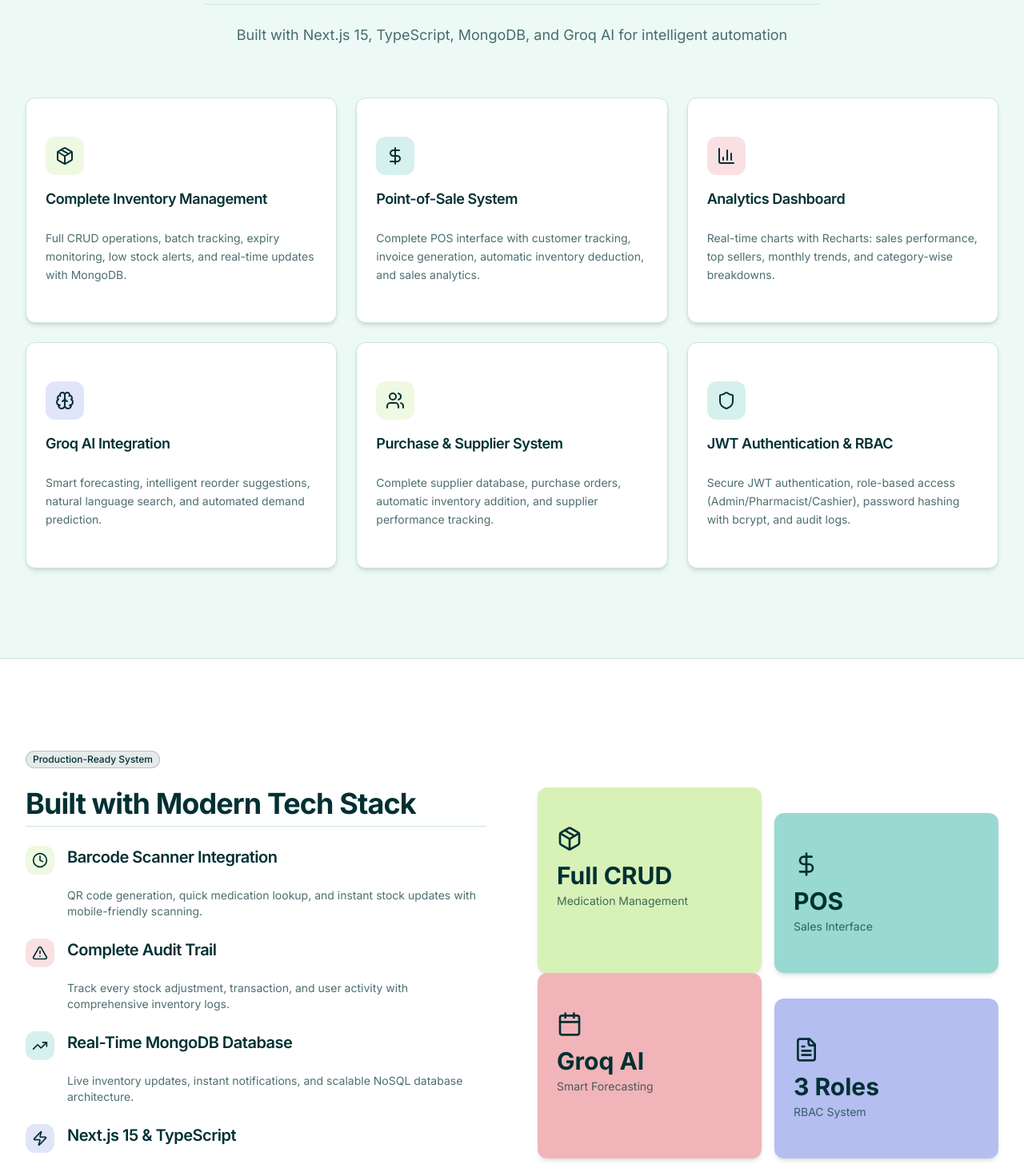
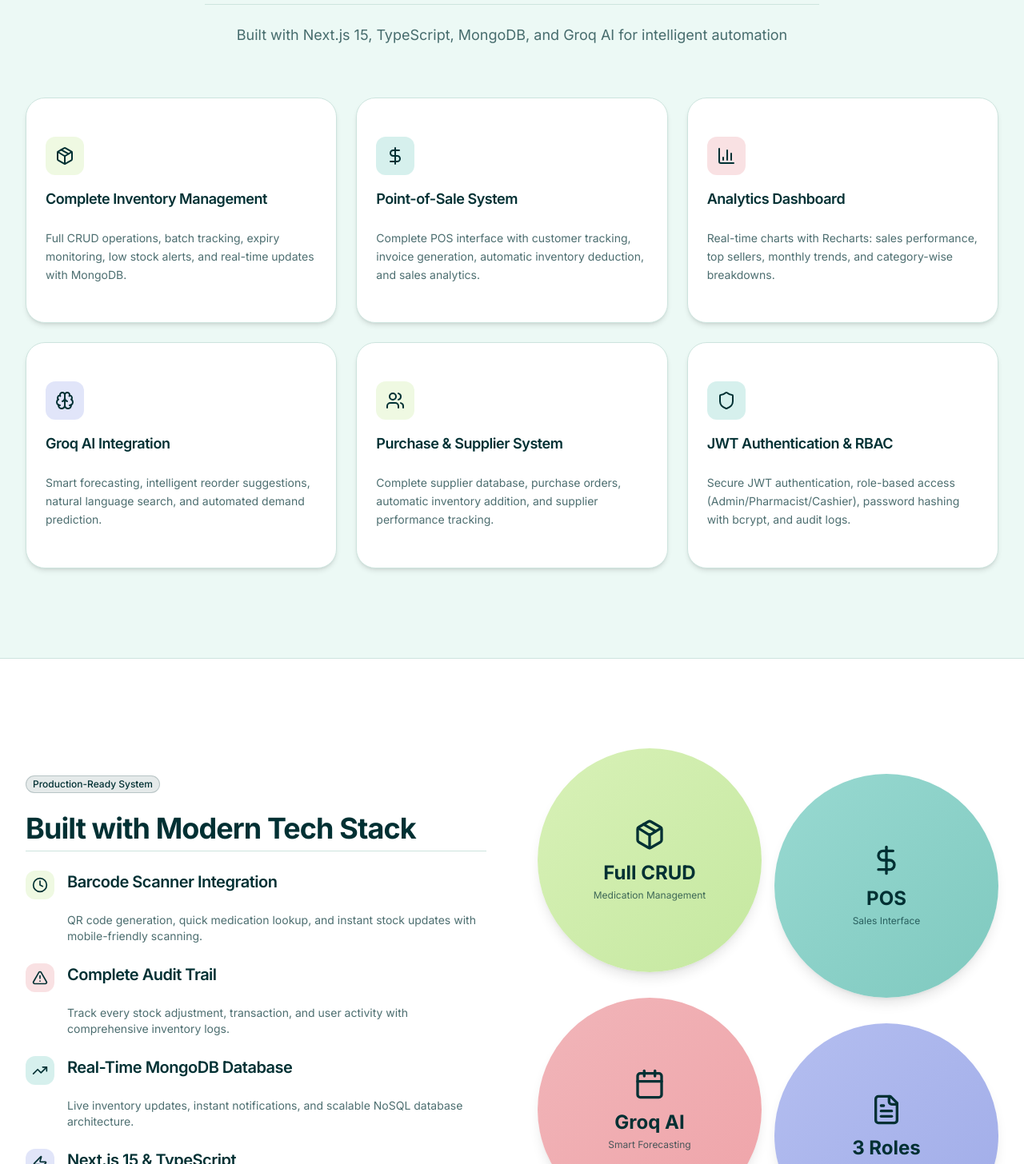
Before and after one commit to BubbleNowrin/Pharmacy-Inventory-Management, a Next.js app: page / in a window 1280 px wide. Shown: the part 1154-2610 px from the top of the page at 80% size. Built offline with nearby package versions, Linux system fonts and the light colour scheme.

Commit message:
homepage updated

```diff
--- a/src/app/page.tsx
+++ b/src/app/page.tsx
@@ -1,3 +1,5 @@
+"use client";
+
 import Link from "next/link";
 import { Button } from "@/components/ui/button";
 import { Card, CardContent, CardDescription, CardHeader, CardTitle } from "@/components/ui/card";
@@ -24,6 +26,111 @@
 export default function Home() {
   return (
     <div className="min-h-screen bg-background flex flex-col">
+      <style jsx global>{`
+        @keyframes fadeInUp {
+          from {
+            opacity: 0;
+            transform: translateY(40px);
+          }
+          to {
+            opacity: 1;
+            transform: translateY(0);
+          }
+        }
+
+        @keyframes fadeInLeft {
+          from {
+            opacity: 0;
+            transform: translateX(-40px);
+          }
+          to {
+            opacity: 1;
+            transform: translateX(0);
+          }
+        }
+
+        @keyframes fadeInRight {
+          from {
+            opacity: 0;
+            transform: translateX(40px);
+          }
+          to {
+            opacity: 1;
+            transform: translateX(0);
+          }
+        }
+
+        @keyframes float {
+          0%, 100% {
+            transform: translateY(0px) rotate(0deg);
+          }
+          50% {
+            transform: translateY(-25px) rotate(8deg);
+          }
+        }
+
+        @keyframes floatSlow {
+          0%, 100% {
+            transform: translateY(0px) rotate(0deg);
+          }
+          50% {
+            transform: translateY(-20px) rotate(-5deg);
+          }
+        }
+
+        .animate-fadeInUp {
+          animation: fadeInUp 1s ease-out forwards;
+        }
+
+        .animate-fadeInLeft {
+          animation: fadeInLeft 1s ease-out forwards;
+        }
+
+        .animate-fadeInRight {
+          animation: fadeInRight 1s ease-out forwards;
+        }
+
+        .animate-float {
+          animation: float 4s ease-in-out infinite;
+        }
+
+        .animate-floatSlow {
+          animation: floatSlow 5s ease-in-out infinite;
+        }
+
+        .delay-100 {
+          animation-delay: 0.15s;
+        }
+
+        .delay-200 {
+          animation-delay: 0.3s;
+        }
+
+        .delay-300 {
+          animation-delay: 0.45s;
+        }
+
+        .delay-400 {
+          animation-delay: 0.6s;
+        }
+
+        .delay-500 {
+          animation-delay: 0.75s;
+        }
+
+        .delay-600 {
+          animation-delay: 0.9s;
+        }
+
+        /* Ensure animations play on page load */
+        .animate-on-scroll {
+          opacity: 0;
+        }
+
+        .animate-on-scroll.visible {
+          animation: fadeInUp 1s ease-out forwards;
+        }
+      `}</style>
       {/* Navigation / Header */}
       <header className="sticky top-0 z-50 w-full border-b border-border bg-white/80 backdrop-blur-md">
         <div className="container mx-auto px-6 lg:px-8 h-20 flex items-center justify-between">
@@ -58,34 +165,35 @@
         {/* Hero Section */}
         <section className="relative py-16 lg:py-24 overflow-hidden">
           <div className="absolute inset-0 bg-gradient-to-br from-contrast-lime/20 via-background to-contrast-teal/20"></div>
+
           <div className="container mx-auto px-6 lg:px-8 relative z-10">
             <div className="grid lg:grid-cols-2 gap-12 items-center">
               <div className="space-y-8">
-                <Badge className="bg-primary/10 text-primary border-primary/20 hover:bg-primary/20">
+                <Badge className="bg-primary/10 text-primary border-primary/20 hover:bg-primary/20 animate-fadeInUp">
                   <Sparkles className="h-3 w-3 mr-1" />
                   AI-Powered with Groq API
                 </Badge>
-                <h1 className="text-4xl md:text-5xl lg:text-6xl font-bold text-primary leading-tight">
+                <h1 className="text-4xl md:text-5xl lg:text-6xl font-bold text-primary leading-tight animate-fadeInUp delay-100">
                   Complete Pharmacy Inventory Management System
                 </h1>
-                <p className="text-lg md:text-xl text-foreground/70 leading-relaxed">
+                <p className="text-lg md:text-xl text-foreground/70 leading-relaxed animate-fadeInUp delay-200">
                   Full-featured inventory management with AI forecasting, barcode scanning, and real-time analytics.
                   Built with Next.js 15, MongoDB, and Groq AI for intelligent stock predictions.
                 </p>
-                <div className="flex flex-col sm:flex-row gap-4">
+                <div className="flex flex-col sm:flex-row gap-4 animate-fadeInUp delay-300">
                   <Link href="/register">
-                    <Button size="lg" className="bg-primary hover:bg-primary/90 text-primary-foreground shadow-lg w-full sm:w-auto">
+                    <Button size="lg" className="bg-primary hover:bg-primary/90 text-primary-foreground shadow-lg w-full sm:w-auto hover:scale-105 transition-transform duration-300">
                       Start Free Trial
                       <ArrowRight className="ml-2 h-5 w-5" />
                     </Button>
                   </Link>
                   <Link href="/login">
-                    <Button size="lg" variant="outline" className="border-primary/20 text-primary hover:bg-primary/5 w-full sm:w-auto">
+                    <Button size="lg" variant="outline" className="border-primary/20 text-primary hover:bg-primary/5 w-full sm:w-auto hover:scale-105 transition-transform duration-300">
                       View Demo Dashboard
                     </Button>
                   </Link>
                 </div>
-                <div className="pt-6 flex flex-wrap items-center gap-6 text-sm">
+                <div className="pt-6 flex flex-wrap items-center gap-6 text-sm animate-fadeInUp delay-400">
                   <div className="flex items-center gap-2 text-foreground/70">
                     <CheckCircle2 className="h-5 w-5 text-primary" />
                     <span>No credit card required</span>
@@ -98,7 +206,7 @@
               </div>
 
               {/* Dashboard Preview */}
-              <div className="relative mx-auto w-full max-w-[600px] lg:max-w-none">
+              <div className="relative mx-auto w-full max-w-[600px] lg:max-w-none animate-fadeInRight delay-300">
                 <div className="relative rounded-2xl bg-white/50 backdrop-blur-sm p-3 shadow-2xl border border-border">
                   <div className="rounded-xl bg-white shadow-lg overflow-hidden border border-border">
                     <div className="w-full aspect-[16/10] bg-background flex flex-col">
@@ -155,19 +263,19 @@
         <section className="py-12 bg-white border-y border-border">
           <div className="container mx-auto px-6 lg:px-8">
             <div className="grid grid-cols-2 md:grid-cols-4 gap-8">
-              <div className="text-center">
+              <div className="text-center animate-fadeInUp">
                 <div className="text-3xl md:text-4xl font-bold text-primary mb-2">3 Roles</div>
                 <div className="text-sm text-foreground/60">Admin, Pharmacist, Cashier</div>
               </div>
-              <div className="text-center">
+              <div className="text-center animate-fadeInUp delay-100">
                 <div className="text-3xl md:text-4xl font-bold text-primary mb-2">AI-Powered</div>
                 <div className="text-sm text-foreground/60">Groq API Integration</div>
               </div>
-              <div className="text-center">
+              <div className="text-center animate-fadeInUp delay-200">
                 <div className="text-3xl md:text-4xl font-bold text-primary mb-2">Real-Time</div>
                 <div className="text-sm text-foreground/60">Inventory Tracking</div>
               </div>
-              <div className="text-center">
+              <div className="text-center animate-fadeInUp delay-300">
                 <div className="text-3xl md:text-4xl font-bold text-primary mb-2">Barcode</div>
                 <div className="text-sm text-foreground/60">Scanner Integration</div>
               </div>
@@ -176,9 +284,9 @@
         </section>
 
         {/* Features Section */}
-        <section id="features" className="py-20 lg:py-28">
-          <div className="container mx-auto px-6 lg:px-8">
-            <div className="text-center max-w-3xl mx-auto mb-16">
+        <section id="features" className="py-20 lg:py-28 relative overflow-hidden">
+          <div className="container mx-auto px-6 lg:px-8 relative z-10">
+            <div className="text-center max-w-3xl mx-auto mb-16 animate-fadeInUp">
               <h2 className="text-3xl md:text-4xl font-bold text-primary mb-4">
                 Complete Feature Set for Modern Pharmacies
               </h2>
@@ -188,7 +296,7 @@
             </div>
 
             <div className="grid md:grid-cols-2 lg:grid-cols-3 gap-6">
-              <Card className="bg-white border-border shadow-md hover:shadow-lg transition-all duration-300 hover:border-primary/20">
+              <Card className="bg-white border-border shadow-md hover:shadow-lg transition-all duration-300 hover:border-primary/20 hover:scale-105 animate-fadeInUp rounded-3xl">
                 <CardContent className="p-6">
                   <div className="p-3 bg-contrast-lime/40 rounded-lg w-fit mb-4">
                     <Package className="h-6 w-6 text-primary" />
@@ -200,7 +308,7 @@
                 </CardContent>
               </Card>
 
-              <Card className="bg-white border-border shadow-md hover:shadow-lg transition-all duration-300 hover:border-primary/20">
+              <Card className="bg-white border-border shadow-md hover:shadow-lg transition-all duration-300 hover:border-primary/20 hover:scale-105 animate-fadeInUp delay-100 rounded-3xl">
                 <CardContent className="p-6">
                   <div className="p-3 bg-contrast-teal/40 rounded-lg w-fit mb-4">
                     <DollarSign className="h-6 w-6 text-primary" />
@@ -212,7 +320,7 @@
                 </CardContent>
               </Card>
 
-              <Card className="bg-white border-border shadow-md hover:shadow-lg transition-all duration-300 hover:border-primary/20">
+              <Card className="bg-white border-border shadow-md hover:shadow-lg transition-all duration-300 hover:border-primary/20 hover:scale-105 animate-fadeInUp delay-200 rounded-3xl">
                 <CardContent className="p-6">
                   <div className="p-3 bg-contrast-pink/40 rounded-lg w-fit mb-4">
                     <BarChart3 className="h-6 w-6 text-primary" />
@@ -224,7 +332,7 @@
                 </CardContent>
               </Card>
 
-              <Card className="bg-white border-border shadow-md hover:shadow-lg transition-all duration-300 hover:border-primary/20">
+              <Card className="bg-white border-border shadow-md hover:shadow-lg transition-all duration-300 hover:border-primary/20 hover:scale-105 animate-fadeInUp delay-300 rounded-3xl">
                 <CardContent className="p-6">
                   <div className="p-3 bg-contrast-lavender/40 rounded-lg w-fit mb-4">
                     <Brain className="h-6 w-6 text-primary" />
@@ -236,7 +344,7 @@
                 </CardContent>
               </Card>
 
-              <Card className="bg-white border-border shadow-md hover:shadow-lg transition-all duration-300 hover:border-primary/20">
+              <Card className="bg-white border-border shadow-md hover:shadow-lg transition-all duration-300 hover:border-primary/20 hover:scale-105 animate-fadeInUp delay-400 rounded-3xl">
                 <CardContent className="p-6">
                   <div className="p-3 bg-contrast-lime/40 rounded-lg w-fit mb-4">
                     <Users className="h-6 w-6 text-primary" />
@@ -248,7 +356,7 @@
                 </CardContent>
               </Card>
 
-              <Card className="bg-white border-border shadow-md hover:shadow-lg transition-all duration-300 hover:border-primary/20">
+              <Card className="bg-white border-border shadow-md hover:shadow-lg transition-all duration-300 hover:border-primary/20 hover:scale-105 animate-fadeInUp delay-500 rounded-3xl">
                 <CardContent className="p-6">
                   <div className="p-3 bg-contrast-teal/40 rounded-lg w-fit mb-4">
                     <Shield className="h-6 w-6 text-primary" />
@@ -264,10 +372,10 @@
         </section>
 
         {/* Benefits Section */}
-        <section id="benefits" className="py-20 lg:py-28 bg-white border-y border-border">
-          <div className="container mx-auto px-6 lg:px-8">
+        <section id="benefits" className="py-20 lg:py-28 bg-white border-y border-border relative overflow-hidden">
+          <div className="container mx-auto px-6 lg:px-8 relative z-10">
             <div className="grid lg:grid-cols-2 gap-16 items-center">
-              <div>
+              <div className="animate-fadeInLeft">
                 <Badge className="bg-primary/10 text-primary border-primary/20 mb-6">
                   Production-Ready System
                 </Badge>
@@ -275,7 +383,7 @@
                   Built with Modern Tech Stack
                 </h2>
                 <div className="space-y-6">
-                  <div className="flex gap-4">
+                  <div className="flex gap-4 hover:translate-x-2 transition-transform duration-300">
                     <div className="flex-shrink-0">
                       <div className="p-2 bg-contrast-lime/40 rounded-lg">
                         <Clock className="h-5 w-5 text-primary" />
@@ -289,7 +397,7 @@
                     </div>
                   </div>
 
-                  <div className="flex gap-4">
+                  <div className="flex gap-4 hover:translate-x-2 transition-transform duration-300">
                     <div className="flex-shrink-0">
                       <div className="p-2 bg-contrast-pink/40 rounded-lg">
                         <AlertTriangle className="h-5 w-5 text-primary" />
@@ -303,7 +411,7 @@
                     </div>
                   </div>
 
-                  <div className="flex gap-4">
+                  <div className="flex gap-4 hover:translate-x-2 transition-transform duration-300">
                     <div className="flex-shrink-0">
                       <div className="p-2 bg-contrast-teal/40 rounded-lg">
                         <TrendingUp className="h-5 w-5 text-primary" />
@@ -317,7 +425,7 @@
                     </div>
                   </div>
 
-                  <div className="flex gap-4">
+                  <div className="flex gap-4 hover:translate-x-2 transition-transform duration-300">
                     <div className="flex-shrink-0">
                       <div className="p-2 bg-contrast-lavender/40 rounded-lg">
                         <Zap className="h-5 w-5 text-primary" />
@@ -333,33 +441,33 @@
                 </div>
               </div>
 
-              <div className="grid grid-cols-2 gap-4">
-                <Card className="bg-contrast-lime border-none shadow-md">
-                  <CardContent className="p-6">
-                    <Package className="h-8 w-8 text-primary mb-3" />
-                    <div className="text-3xl font-bold text-primary mb-1">Full CRUD</div>
-                    <div className="text-sm text-primary/70">Medication Management</div>
+              <div className="grid grid-cols-2 gap-4 animate-fadeInRight">
+                <Card className="border-none shadow-lg hover:scale-105 transition-transform duration-300 rounded-full aspect-square flex items-center justify-center" style={{background: 'linear-gradient(135deg, #d8f1b7 0%, #c5e8a0 100%)'}}>
+                  <CardContent className="p-6 text-center">
+                    <Package className="h-10 w-10 text-primary mb-3 mx-auto" />
+                    <div className="text-2xl font-bold text-primary mb-1">Full CRUD</div>
+                    <div className="text-xs text-primary/70">Medication Management</div>
                   </CardContent>
                 </Card>
-                <Card className="bg-contrast-teal border-none shadow-md mt-8">
-                  <CardContent className="p-6">
-                    <DollarSign className="h-8 w-8 text-primary mb-3" />
-                    <div className="text-3xl font-bold text-primary mb-1">POS</div>
-                    <div className="text-sm text-primary/70">Sales Interface</div>
+                <Card className="border-none shadow-lg mt-8 hover:scale-105 transition-transform duration-300 rounded-full aspect-square flex items-center justify-center" style={{background: 'linear-gradient(135deg, #98d9d1 0%, #7fc9bf 100%)'}}>
+                  <CardContent className="p-6 text-center">
+                    <DollarSign className="h-10 w-10 text-primary mb-3 mx-auto" />
+                    <div className="text-2xl font-bold text-primary mb-1">POS</div>
+                    <div className="text-xs text-primary/70">Sales Interface</div>
                   </CardContent>
                 </Card>
-                <Card className="bg-contrast-pink border-none shadow-md -mt-4">
-                  <CardContent className="p-6">
-                    <Calendar className="h-8 w-8 text-primary mb-3" />
-                    <div className="text-3xl font-bold text-primary mb-1">Groq AI</div>
-                    <div className="text-sm text-primary/70">Smart Forecasting</div>
+                <Card className="border-none shadow-lg -mt-4 hover:scale-105 transition-transform duration-300 rounded-full aspect-square flex items-center justify-center" style={{background: 'linear-gradient(135deg, #f1b5b9 0%, #efa4a9 100%)'}}>
+                  <CardContent className="p-6 text-center">
+                    <Calendar className="h-10 w-10 text-primary mb-3 mx-auto" />
+                    <div className="text-2xl font-bold text-primary mb-1">Groq AI</div>
+                    <div className="text-xs text-primary/70">Smart Forecasting</div>
                   </CardContent>
                 </Card>
-                <Card className="bg-contrast-lavender border-none shadow-md mt-4">
-                  <CardContent className="p-6">
-                    <FileText className="h-8 w-8 text-primary mb-3" />
-                    <div className="text-3xl font-bold text-primary mb-1">3 Roles</div>
-                    <div className="text-sm text-primary/70">RBAC System</div>
+                <Card className="border-none shadow-lg mt-4 hover:scale-105 transition-transform duration-300 rounded-full aspect-square flex items-center justify-center" style={{background: 'linear-gradient(135deg, #b4bef0 0%, #a0ace8 100%)'}}>
+                  <CardContent className="p-6 text-center">
+                    <FileText className="h-10 w-10 text-primary mb-3 mx-auto" />
+                    <div className="text-2xl font-bold text-primary mb-1">3 Roles</div>
+                    <div className="text-xs text-primary/70">RBAC System</div>
                   </CardContent>
                 </Card>
               </div>
@@ -368,9 +476,9 @@
         </section>
 
         {/* How It Works */}
-        <section id="how-it-works" className="py-20 lg:py-28">
-          <div className="container mx-auto px-6 lg:px-8">
-            <div className="text-center max-w-3xl mx-auto mb-16">
+        <section id="how-it-works" className="py-20 lg:py-28 relative overflow-hidden">
+          <div className="container mx-auto px-6 lg:px-8 relative z-10">
+            <div className="text-center max-w-3xl mx-auto mb-16 animate-fadeInUp">
               <h2 className="text-3xl md:text-4xl font-bold text-primary mb-4">
                 Quick Setup Process
               </h2>
@@ -380,8 +488,8 @@
             </div>
 
             <div className="grid md:grid-cols-3 gap-8 max-w-5xl mx-auto">
-              <div className="text-center">
-                <div className="mx-auto w-16 h-16 bg-contrast-lime rounded-2xl flex items-center justify-center mb-6 shadow-lg">
+              <div className="text-center animate-fadeInUp delay-100 hover:scale-105 transition-transform duration-300">
+                <div className="mx-auto w-20 h-20 bg-contrast-lime rounded-full flex items-center justify-center mb-6 shadow-lg hover:shadow-xl transition-shadow">
                   <span className="text-2xl font-bold text-primary">1</span>
                 </div>
                 <h3 className="font-semibold text-xl text-primary mb-3">Register & Configure</h3>
@@ -390,8 +498,8 @@
                 </p>
               </div>
 
-              <div className="text-center">
-                <div className="mx-auto w-16 h-16 bg-contrast-teal rounded-2xl flex items-center justify-center mb-6 shadow-lg">
+              <div className="text-center animate-fadeInUp delay-200 hover:scale-105 transition-transform duration-300">
+                <div className="mx-auto w-20 h-20 bg-contrast-teal rounded-full flex items-center justify-center mb-6 shadow-lg hover:shadow-xl transition-shadow">
                   <span className="text-2xl font-bold text-primary">2</span>
                 </div>
                 <h3 className="font-semibold text-xl text-primary mb-3">Import Inventory Data</h3>
@@ -400,8 +508,8 @@
                 </p>
               </div>
 
-              <div className="text-center">
-                <div className="mx-auto w-16 h-16 bg-contrast-lavender rounded-2xl flex items-center justify-center mb-6 shadow-lg">
+              <div className="text-center animate-fadeInUp delay-300 hover:scale-105 transition-transform duration-300">
+                <div className="mx-auto w-20 h-20 bg-contrast-lavender rounded-full flex items-center justify-center mb-6 shadow-lg hover:shadow-xl transition-shadow">
                   <span className="text-2xl font-bold text-primary">3</span>
                 </div>
                 <h3 className="font-semibold text-xl text-primary mb-3">Start Using Features</h3>
@@ -411,9 +519,9 @@
               </div>
             </div>
 
-            <div className="mt-16 text-center">
+            <div className="mt-16 text-center animate-fadeInUp delay-400">
               <Link href="/register">
-                <Button size="lg" className="bg-primary hover:bg-primary/90 text-primary-foreground shadow-lg">
+                <Button size="lg" className="bg-primary hover:bg-primary/90 text-primary-foreground shadow-lg hover:scale-105 transition-transform duration-300">
                   Get Started Now - It's Free
                   <ArrowRight className="ml-2 h-5 w-5" />
                 </Button>
@@ -421,8 +529,6 @@
             </div>
           </div>
         </section>
-
-
 
         {/* Footer */}
         <footer className="bg-white border-t border-border py-6">
```
